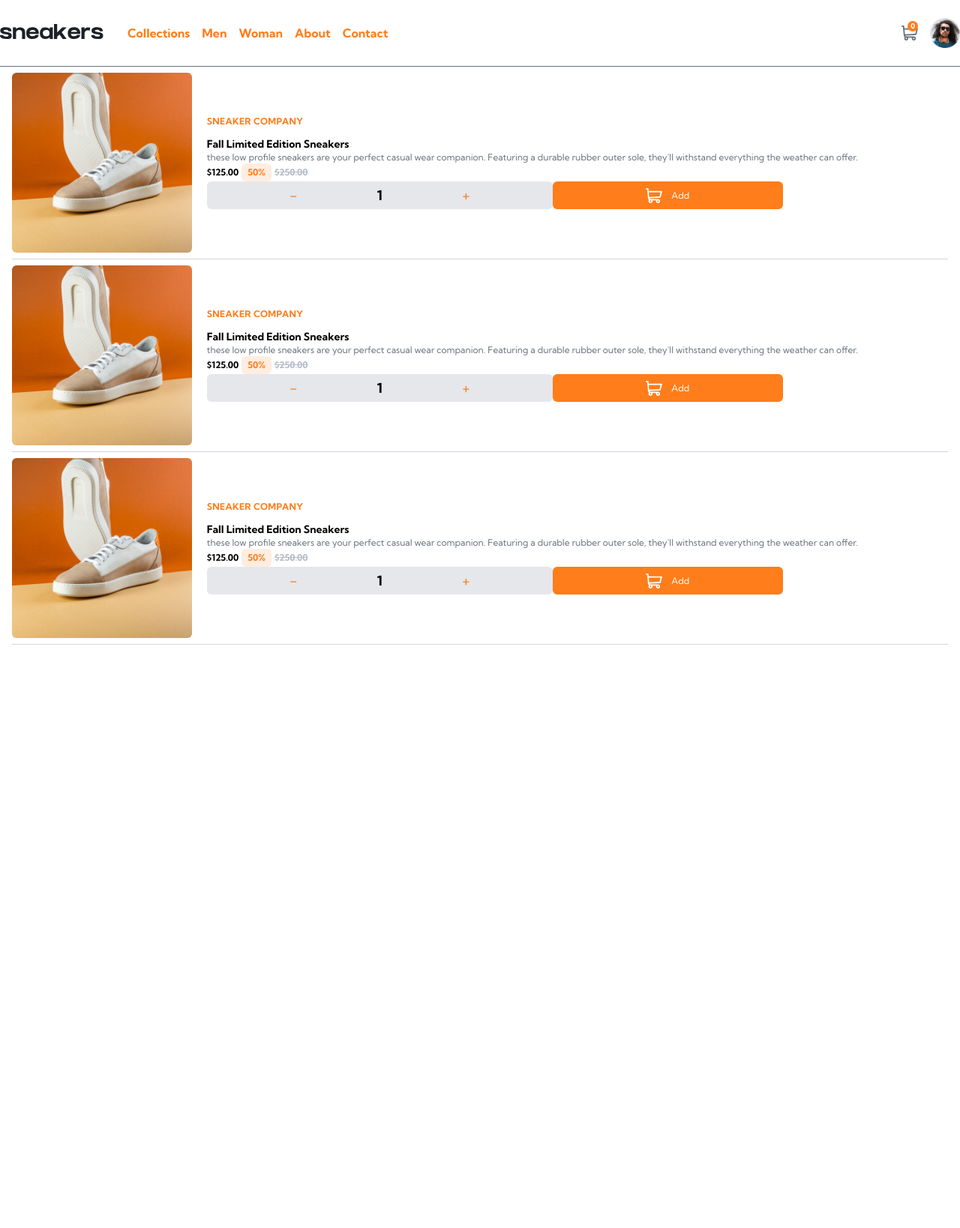
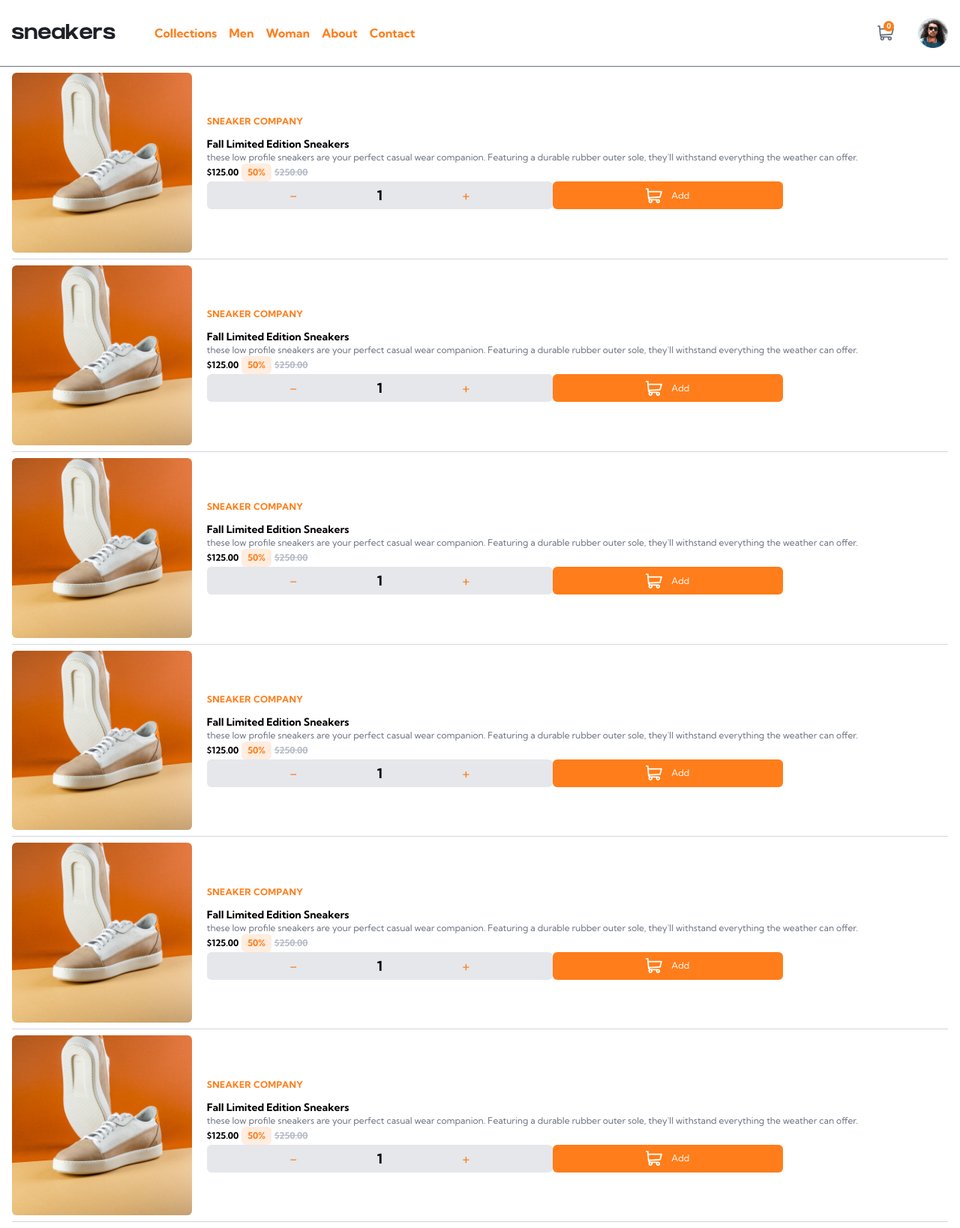
Before and after one commit to arturolopm/product-display1, a React (Vite) app: page / in a window 1280 px wide. Shown: the whole page at 75% size. Before the commit the page ends 868 px from the top, so only its background shows below. Built offline with nearby package versions, Linux system fonts and the light colour scheme.

Commit message:
corrected styles for navbar adding mx

```diff
--- a/src/components/header/CartDetailsHeader.jsx
+++ b/src/components/header/CartDetailsHeader.jsx
@@ -13,7 +13,7 @@ const CartDetailsHeader = () => {
         <section className=" absolute top-[125%] left-0 z-10 w-full md:top-full md:left-full md:max-w-md md:-translate-x-full">
                 <div className=" mx-4 rounded-md bg-white shadow-md">
 
-                    <h4 className=" px-6 py-8 text-lg font-bold">
+                    <h4 className=" px-6 py-2 text-lg font-bold">
                         cart
                     </h4>
                     <hr />
--- a/src/components/header/IndexHeader.jsx
+++ b/src/components/header/IndexHeader.jsx
@@ -38,7 +38,7 @@ const IndexHeader = () => {
       <button className="md:hidden" onClick={handleOpenMenu}>
         <MenuIcon />
       </button>
-      <img className="mr-auto mb-1 h-5 md:mr-0"
+      <img className=" mx-4 mr-auto mb-1 h-5 md:mr-5"
             src={logoSneakers}
             alt="Logo Sneakers" />
       <nav
@@ -65,7 +65,7 @@ const IndexHeader = () => {
             {cartQuantity}
           </span>
         </button>
-        <img src={AvatarImage} className="w-10" alt=""></img>
+        <img src={AvatarImage} className="w-10 mx-4" alt=""></img>
         {
           isOpenCart && <CardDetailsHeader />
         }
--- a/src/components/home/Home.jsx
+++ b/src/components/home/Home.jsx
@@ -63,6 +63,33 @@ const Home = () => {
 
         </div>
         <span className="container mb-2 mx-auto h-[1px] w-full bg-gray-300 block"></span>
+        <div className=" flex flex-row rounded-xl items-center gap-1 mx-auto mb-2 md:container max-h-[25%] ">
+        <GalleryProductsHome
+            ARRAY_IMGS={objectProduct.imagesMain}
+            ARRAY_IMG_SMALL={objectProduct.imagesSmall}
+        />
+        <DetailsProductHome objectProduct={objectProduct} />
+
+        </div>
+        <span className="container mb-2 mx-auto h-[1px] w-full bg-gray-300 block"></span>
+        <div className=" flex flex-row rounded-xl items-center gap-1 mx-auto mb-2 md:container max-h-[25%] ">
+        <GalleryProductsHome
+            ARRAY_IMGS={objectProduct.imagesMain}
+            ARRAY_IMG_SMALL={objectProduct.imagesSmall}
+        />
+        <DetailsProductHome objectProduct={objectProduct} />
+
+        </div>
+        <span className="container mb-2 mx-auto h-[1px] w-full bg-gray-300 block"></span>
+        <div className=" flex flex-row rounded-xl items-center gap-1 mx-auto mb-2 md:container max-h-[25%] ">
+        <GalleryProductsHome
+            ARRAY_IMGS={objectProduct.imagesMain}
+            ARRAY_IMG_SMALL={objectProduct.imagesSmall}
+        />
+        <DetailsProductHome objectProduct={objectProduct} />
+
+        </div>
+        <span className="container mb-2 mx-auto h-[1px] w-full bg-gray-300 block"></span>
 
 
     </section>
--- a/src/components/home/cartProductHome/DetailsProductHome.jsx
+++ b/src/components/home/cartProductHome/DetailsProductHome.jsx
@@ -28,7 +28,7 @@ const DetailsProductsHome = ({objectProduct}) => {
         <h2 className=" mb-0 text-sm font-bold">
         {objectProduct.title}
         </h2>
-        <p className=" hidden max-h-12 overflow-hidden text-xs mb-0 text-dark-grayish-blue min-[320px]:block">
+        <p className=" hidden max-h-12 overflow-hidden text-clip text-xs mb-0 text-dark-grayish-blue min-[320px]:block">
         {objectProduct.description}
         </p>
         <div className="flex mb-0 items-center justify-start gap-4 font-bold md:gap-1">
```
